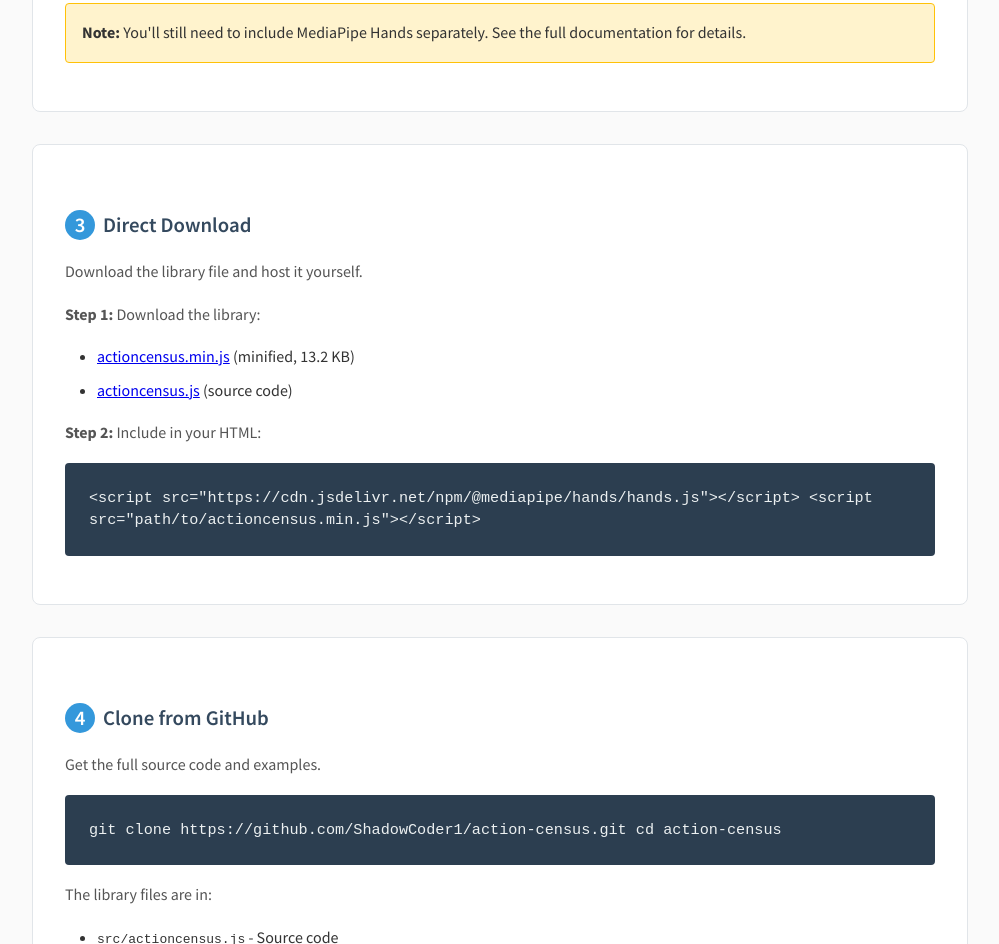
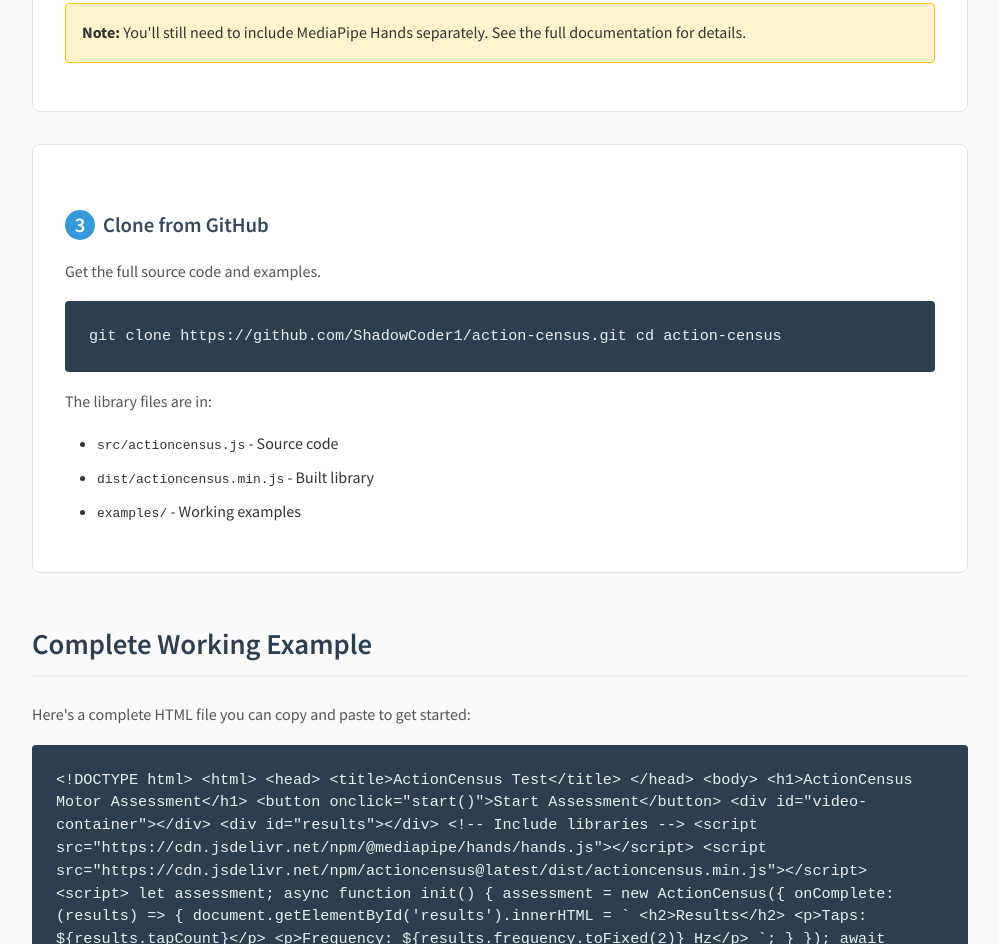
Before and after one commit to ShadowCoder1/ActionCensus.home, a plain HTML site: page index.html in a window 1280 px wide. Shown: the part 1834-2778 px from the top of the page, without its empty margins (140-1139 px from the left). Drawn offline with Linux system fonts and the light colour scheme.

Commit message:
Update index.html

```diff
--- a/index.html
+++ b/index.html
@@ -294,25 +294,11 @@ await assessment.startTrial('right');</div>
             </div>
         </div>
 
-        <!-- Method 3: Download -->
-        <div class="method-box">
-            <h3><span class="step-number">3</span>Direct Download</h3>
-            <p>Download the library file and host it yourself.</p>
 
-            <p><strong>Step 1:</strong> Download the library:</p>
-            <ul>
-                <li><a href="https://cdn.jsdelivr.net/npm/actioncensus@latest/dist/actioncensus.min.js" download>actioncensus.min.js</a> (minified, 13.2 KB)</li>
-                <li><a href="https://raw.githubusercontent.com/ShadowCoder1/action-census/main/src/actioncensus.js" download>actioncensus.js</a> (source code)</li>
-            </ul>
-
-            <p><strong>Step 2:</strong> Include in your HTML:</p>
-            <div class="code-block">&lt;script src="https://cdn.jsdelivr.net/npm/@mediapipe/hands/hands.js"&gt;&lt;/script&gt;
-&lt;script src="path/to/actioncensus.min.js"&gt;&lt;/script&gt;</div>
-        </div>
 
         <!-- Method 4: GitHub -->
         <div class="method-box">
-            <h3><span class="step-number">4</span>Clone from GitHub</h3>
+            <h3><span class="step-number">3</span>Clone from GitHub</h3>
             <p>Get the full source code and examples.</p>
 
             <div class="code-block">git clone https://github.com/ShadowCoder1/action-census.git
```
